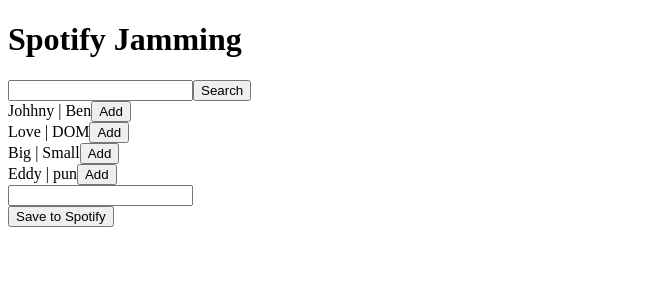
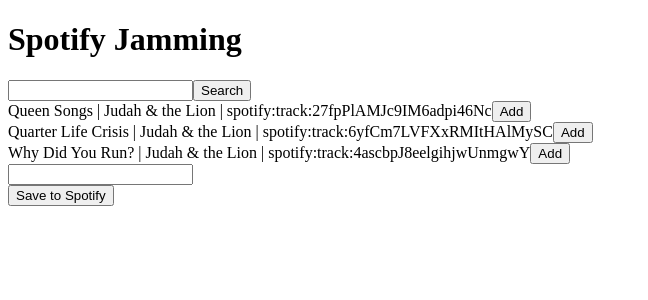
Before and after one commit to punchanabu/Spotify-Jamming, a React (Create React App) app: page / in a window 1280 px wide. Shown: the top 300 px of the page, without its empty margins (0-648 px from the left). Built offline with nearby package versions, Linux system fonts and the light colour scheme.

Commit message:
Implemented the mock save button

```diff
--- a/src/components/App/app.jsx
+++ b/src/components/App/app.jsx
@@ -4,14 +4,15 @@
 import PlayList from "../PlayList/PlayList";
 import { useState } from "react";
 const demo = [
-    {name: "Johhny", artist: "Ben"},
-    {name: "Love", artist: "DOM"},
-    {name: "Big", artist: "Small"},
-    {name: "Eddy", artist: "pun"}
+    {name: "Queen Songs", artist: "Judah & the Lion", uri: "spotify:track:27fpPlAMJc9IM6adpi46Nc"},
+    {name: "Quarter Life Crisis", artist: "Judah & the Lion", uri: "spotify:track:6yfCm7LVFXxRMItHAlMySC"},
+    {name: "Why Did You Run?", artist: "Judah & the Lion", uri: "spotify:track:4ascbpJ8eelgihjwUnmgwY"},
 ]
+
 export default function App() {
     const [playlistName,setPlaylistName] = useState("");
     const [playlistTrack,setPlaylistTrack] = useState([]);
+    const TrackUris = playlistTrack.map(track => track.uri);
     const addTrack = (track) => {
         if (!playlistTrack.some(t => t.name === track.name)) {
             setPlaylistTrack([...playlistTrack,track]);
@@ -22,6 +23,17 @@
     };
     const updateName = (name) => {
         setPlaylistName(name);
+    }
+    const savePlaylistToSpotify = () => {
+        console.log(TrackUris);
+    }
+    const resetPlaylist = () => {
+        setPlaylistName("");
+        setPlaylistTrack([]);
+    }
+    const handleSaveToSpotify = () => {
+        savePlaylistToSpotify();
+        resetPlaylist();
     }
     return (
         <div>
@@ -35,7 +47,8 @@
                     name = {playlistName}
                     updateName = {updateName}
                     trackList = {playlistTrack}
-                    deleteTrack = {deleteTrack}/>
+                    deleteTrack = {deleteTrack}
+                    handleSave = {handleSaveToSpotify}/>
             </div>
         </div>
     )
--- a/src/components/PlayList/PlayList.jsx
+++ b/src/components/PlayList/PlayList.jsx
@@ -1,12 +1,12 @@
 import React from "react";
 import TrackList from "../TrackList/TrackList";
 import { useState } from "react";
-export default function PlayList({name,trackList,deleteTrack,updateName}) {
+export default function PlayList({name,trackList,deleteTrack,updateName,handleSave}) {
     return (
         <div>
             <input type = "text" value = {name} onChange={(e) => updateName(e.target.value)}/>
             <TrackList songs = {trackList} deleteTrack = {deleteTrack}/>
-            <button>Save to Spotify</button>
+            <button onClick={handleSave}>Save to Spotify</button>
         </div>
     )
 }
--- a/src/components/Track/Track.jsx
+++ b/src/components/Track/Track.jsx
@@ -4,7 +4,7 @@
 export default function Track({song,addTrack,deleteTrack}) {
     return (
     <div>
-        {song.name} | {song.artist}
+        {song.name} | {song.artist} | {song.uri}
         {addTrack && <button onClick={() => addTrack(song)}>Add</button>}
         {deleteTrack && <button onClick={() => deleteTrack(song)}>Delete</button>}
     </div>
```
